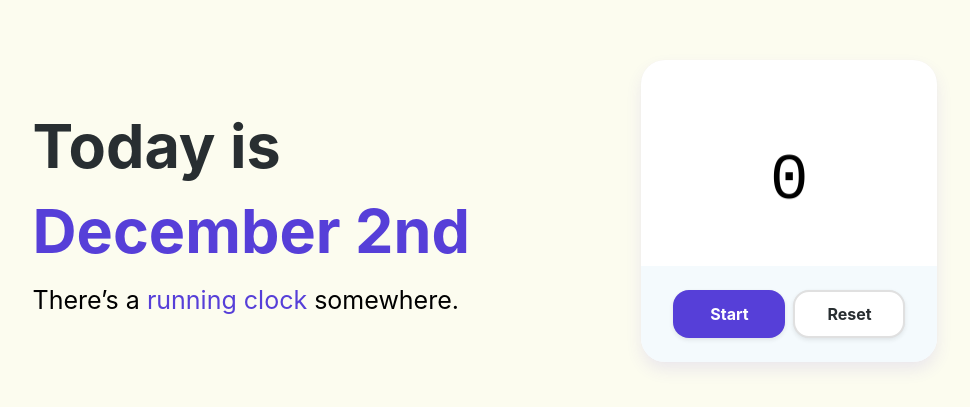
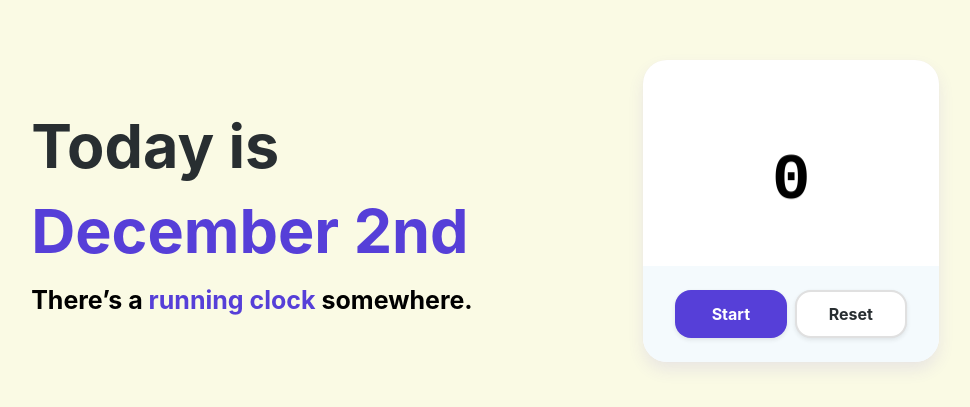
Before and after one commit to AnirudhHimself/running-clock, a React (Vite) app: page / in a window 1280 px wide. Shown: the part 189-596 px from the top of the page, without its empty margins (155-1125 px from the left). Built offline with nearby package versions, Linux system fonts and the light colour scheme; a web font is replaced by a local one.

Commit message:
feat(handle prefers-reduced-motion)

```diff
--- a/package.json
+++ b/package.json
@@ -18,8 +18,7 @@
     "@types/react": "~18.0.0",
     "@types/react-dom": "~18.0.0",
     "@vitejs/plugin-react": "~1.3.0",
-    "husky": "^7.0.0",
-    "pinst": "^3.0.0",
+    "husky": "~7.0.0",
     "prettier": "~2.6.2",
     "sass": "~1.50.0",
     "typescript": "~4.6.3",
--- a/src/components/digit/Digit.scss
+++ b/src/components/digit/Digit.scss
@@ -1,6 +1,7 @@
 .digit {
   display: inline-block;
   font-family: var(--ff-mono);
+  font-weight: var(--fw-bold);
   font-kerning: none;
   letter-spacing: 0ch;
   line-height: 0;
@@ -8,11 +9,18 @@
   will-change: opacity, transform;
 }
 
-.animate-digit {
-  animation: 250ms animate-digit-entrance ease-in;
+@media (prefers-reduced-motion: reduce) {
+  .animate-digit {
+    animation: 250ms animate-digit-entrance-with-no-motion ease-in;
+  }
+}
+@media (prefers-reduced-motion: no-preference) {
+  .animate-digit {
+    animation: 250ms animate-digit-entrance-with-motion ease-in;
+  }
 }
 
-@keyframes animate-digit-entrance {
+@keyframes animate-digit-entrance-with-motion {
   0% {
     transform: translate(0px, calc(-1 * var(--spacing-5)));
     opacity: 0;
@@ -26,3 +34,15 @@
     opacity: 1;
   }
 }
+
+@keyframes animate-digit-entrance-with-no-motion {
+  0% {
+    opacity: 0.6;
+  }
+  70% {
+    opacity: 0.8;
+  }
+  100% {
+    opacity: 1;
+  }
+}
--- a/src/components/greeting/Greeting.scss
+++ b/src/components/greeting/Greeting.scss
@@ -3,24 +3,35 @@
 .headline {
   color: var(--text-color);
   font-family: var(--ff);
+  font-weight: var(--fw-bold);
   font-size: var(--fs-h3);
   line-height: var(--lh-default);
   padding-bottom: var(--spacing-1);
   @include respond-to('medium') {
     font-size: var(--fs-headline-medium-screen);
   }
+  &::selection {
+    background: var(--primary-1);
+  }
 }
 
 .headline-accent {
   color: var(--primary-5);
+  &::selection {
+    background: var(--primary-1);
+  }
 }
 
 .subheadline {
   font-size: var(--fs-subheadline-small-screen);
   font-family: var(--ff);
+  font-weight: var(--fw-bold);
   line-height: var(--lh-default);
   margin-bottom: var(--spacing-1);
   @include respond-to('medium') {
     font-size: var(--fs-subheadline-medium-screen);
   }
+  &::selection {
+    background: var(--primary-1);
+  }
 }
--- a/src/components/stopwatch/Stopwatch.tsx
+++ b/src/components/stopwatch/Stopwatch.tsx
@@ -1,4 +1,4 @@
-import { useEffect, useLayoutEffect } from 'react';
+import { useState, useEffect, useLayoutEffect } from 'react';
 
 import { Controls } from 'components/controls';
 import { Button } from 'components/button';
@@ -17,6 +17,7 @@ export const Stopwatch = () => {
     'elapsedTime',
     0,
   );
+
   /**
    * We need to update start time and elapsed time if the clock was
    * previously running so that it correctly measures the time.
--- a/src/hooks/useStorage.ts
+++ b/src/hooks/useStorage.ts
@@ -16,6 +16,7 @@ export const useStorage = (key: StorageKey, initialValue: StorageValue) => {
     return valueFromStorage ? valueFromStorage : initialValue;
   });
 
+  // TODO: Doesn't support the function update version of setState.
   const updateStoredValue = (newVal: StorageValue) => {
     setStoredValue(newVal);
     writeToStorage(key, newVal);
--- a/src/pages/Home.scss
+++ b/src/pages/Home.scss
@@ -1,32 +1,25 @@
 @import 'styles/mixins.scss';
 
 .main-content {
-  align-items: center;
-  display: flex;
-  justify-content: center;
-  & > * {
-    flex: 1 0 auto;
-  }
+  display: grid;
+  place-content: center;;
 }
 
 .heading-content {
-  align-items: center;
-  display: flex;
-  justify-content: center;
+  display: grid;
+  place-content: center;;
   padding: 0 var(--spacing-2) 0 0;
-  user-select: none;
 }
 
 .home-page {
+  background: var(--yellow-1);
   display: flex;
   flex-direction: column;
+  height: 100%;
   justify-content: space-between;
-  margin: 0 auto;
-  min-height: 100vh;
-  min-width: 328px;
+  min-width: map-get($breakpoints, 'xs');
   padding: var(--spacing-4);
   position: relative;
-  width: 100%;
   @include respond-to('small') {
     justify-content: space-evenly;
   }
@@ -34,14 +27,3 @@
     flex-direction: row;
   }
 }
-
-.page-bg {
-  background: var(--yellow-1);
-  height: 100%;
-  opacity: 0.6;
-  position: absolute;
-  left: 0;
-  top: 0;
-  width: 100%;
-  z-index: -1;
-}
--- a/src/pages/Home.tsx
+++ b/src/pages/Home.tsx
@@ -6,7 +6,6 @@ import './Home.scss';
 export function Home() {
   return (
     <div className="home-page">
-      <div className="page-bg"></div>
       <section className="heading-content">
         <Greeting />
       </section>
--- a/src/styles/mixins.scss
+++ b/src/styles/mixins.scss
@@ -1,3 +1,5 @@
+// I could have used better breakpoints.
+// Just kinda eyeballed the result.
 $breakpoints: (
   'xs': 370px,
   'small': 480px,
@@ -10,6 +12,9 @@ $breakpoints: (
  * Credit:
  * Kitty Giraudel from
  * https://css-tricks.com/snippets/sass/mixin-manage-breakpoints/
+ *
+ * This helps maintain "mobile-first" responsive design because all the breakpoint
+ * queries are min-width.
  */
 @mixin respond-to($breakpoint) {
   @if map-has-key($breakpoints, $breakpoint) {
--- a/src/styles/properties.scss
+++ b/src/styles/properties.scss
@@ -85,7 +85,7 @@
   --grey-6: #757575;
   --grey-8: #424242;
 
-  /* Specialty */
+  /* Effects */
   --filter-blur-xs: 24px;
   --filter-blur-l: 192px;
   --filter-blur-xl: 432px;
--- a/src/styles/reset.scss
+++ b/src/styles/reset.scss
@@ -7,3 +7,7 @@
 :focus:not(:focus-visible) {
   outline: none;
 }
+
+html, body, body > div {
+  height: 100%;
+}
```
Also changed, not shown: src/App.scss (added).
